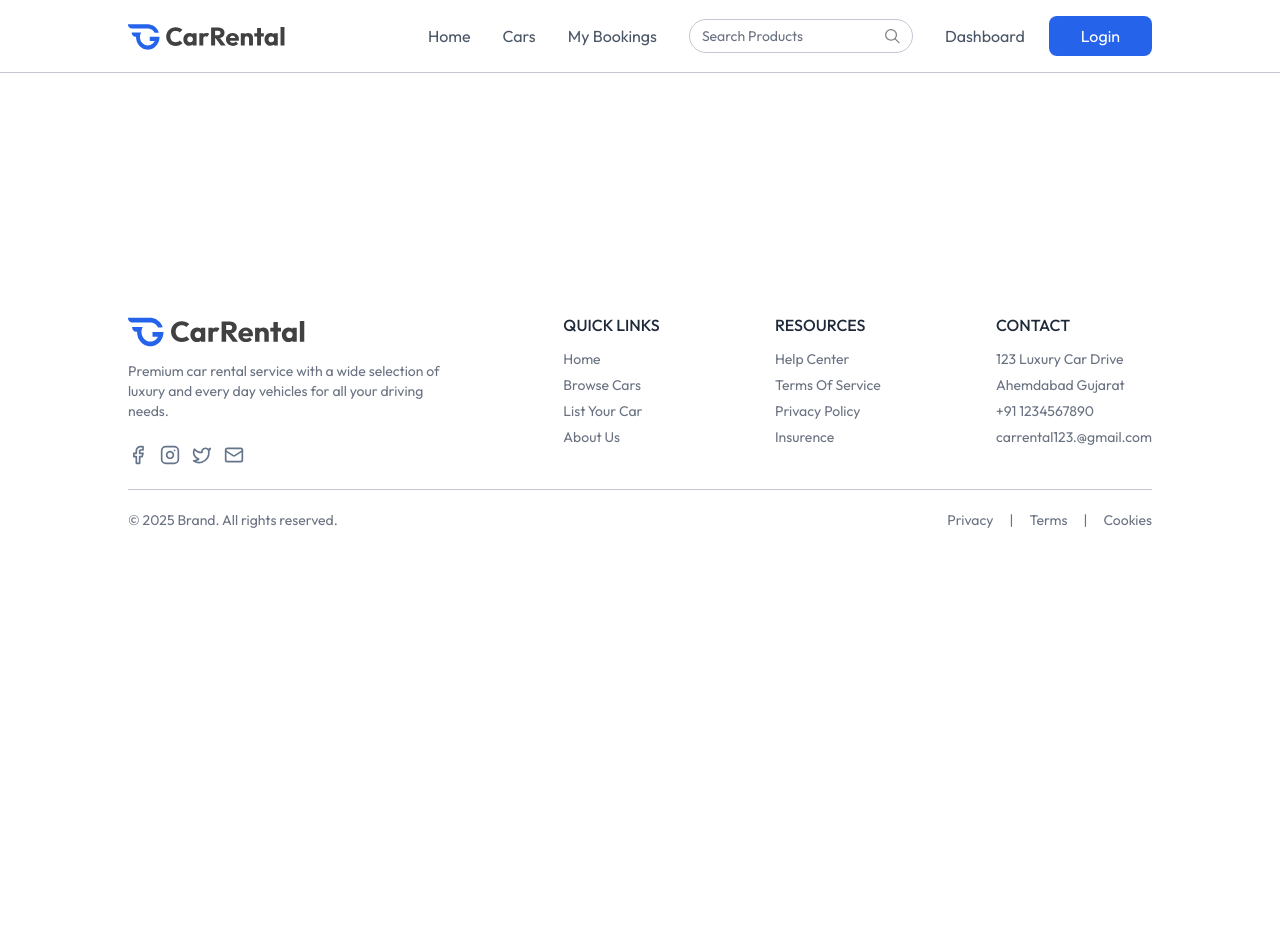
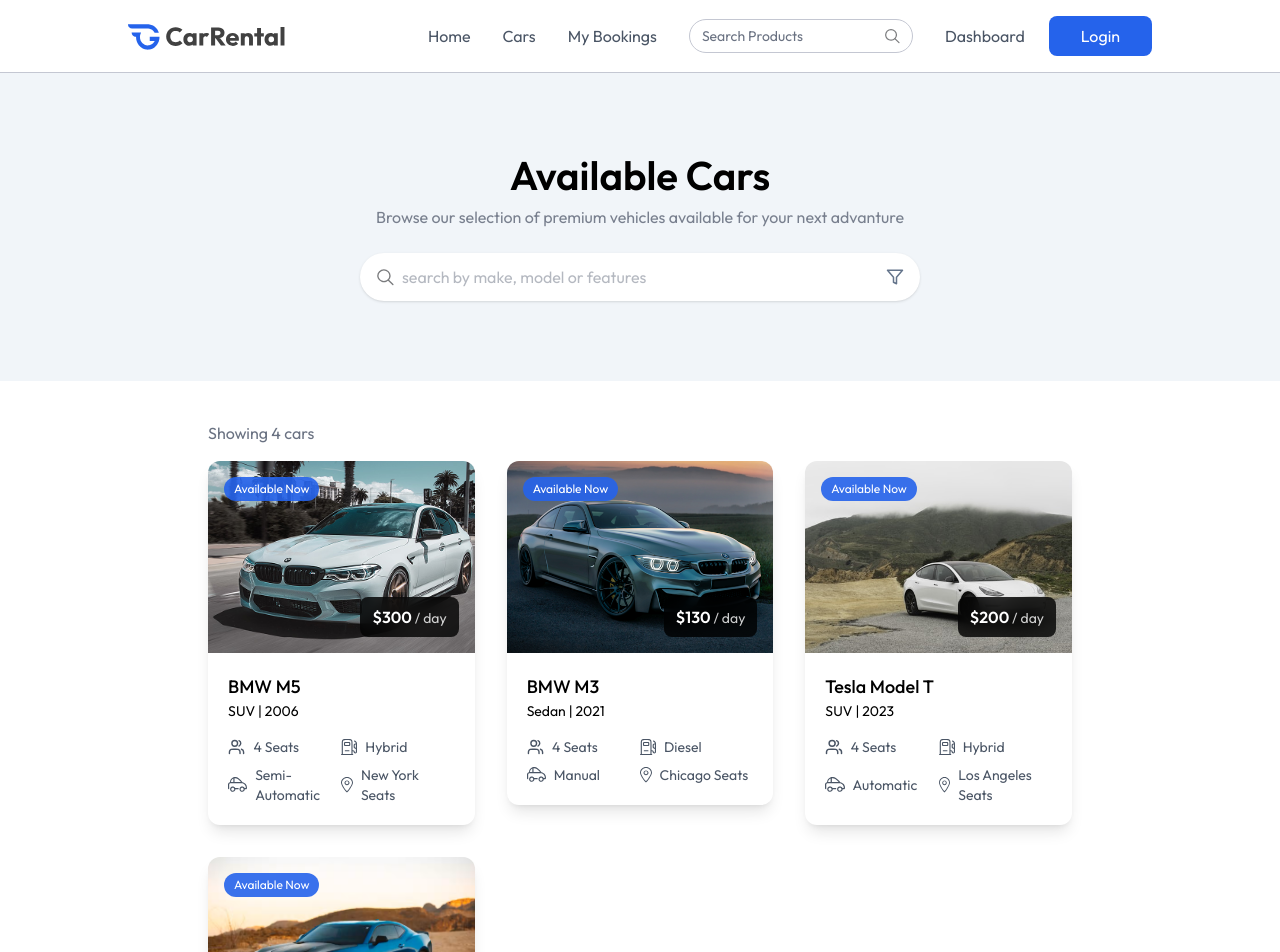
Before and after one commit to Kalpesh-Parmar-0/CarRental, a React (Vite) app in the folder client/: page /cars in a window 1280 px wide. Shown: the top 952 px of the page. Before the commit the page ends 800 px from the top, so only its background shows below. Built offline with nearby package versions, Linux system fonts and the light colour scheme.

Commit message:
Cars page done that shows all cars

```diff
--- a/client/src/pages/CarDetails.jsx
+++ b/client/src/pages/CarDetails.jsx
@@ -31,7 +31,7 @@
           <img src={car.image} alt="car" className='w-full h-auto md:max-h-100 object-cover rounded-xl md:6 shadow-md' />
           <div className='space-y-6'>
             <div>
-              <h1 className='text-3xl font-bold'>{car.brand} {car.model}</h1>
+              <h1 className='text-3xl font-bold mt-3'>{car.brand} {car.model}</h1>
               <p className='text-gray-500 text-lg'>{car.category} | {car.year}</p>
             </div>
             <hr className='border-borderColor my-6' />
--- a/client/src/pages/Cars.jsx
+++ b/client/src/pages/Cars.jsx
@@ -1,9 +1,35 @@
-import React from 'react'
+import React, { useState } from 'react'
+import Title from '../components/Title'
+import {assets, dummyCarData} from '../assets/assets'
+import CarCard from '../components/CarCard'
 
 const Cars = () => {
+
+  const [input, setInput] = useState('')
+
   return (
     <div>
+      <div className='flex flex-col items-center py-20 bg-light max-md:px-4'>
+        <Title title="Available Cars" subTitle="Browse our selection of premium vehicles available for your next advanture"/>
 
+        <div className='flex items-center bg-white px-4 mt-6 max-w-140 w-full h-12 rounded-full shadow'>
+          <img src={assets.search_icon} alt="" className='w-4.5 h-4.5 mr-2' />
+
+          <input onClick={(e)=> setInput(e.target.value)} value={input} type="text" placeholder='search by make, model or features' className='w-full h-full outline-none text-gray-500'/>
+          <img src={assets.filter_icon} alt="" className='w-4.5 h-4.5 ml-2' />
+        </div>
+      </div>
+
+      <div className='px-6 md:px-16 lg:px-24 xl:px-32 mt-10'>
+        <p className='text-gray-500 xl:px-20 max-w-7xl mx-auto'>Showing {dummyCarData.length} cars</p>
+        <div className='grid grid-cols-1 sm:grid-cols-2 lg:grid-cols-3 gap-8 mt-4 xl:px-20 max-w-7xl mx-auto'>
+          {dummyCarData.map((car, index)=>(
+            <div key={index}>
+              <CarCard car={car}/>
+            </div>
+          ))}
+        </div>
+      </div>
     </div>
   )
 }
```
